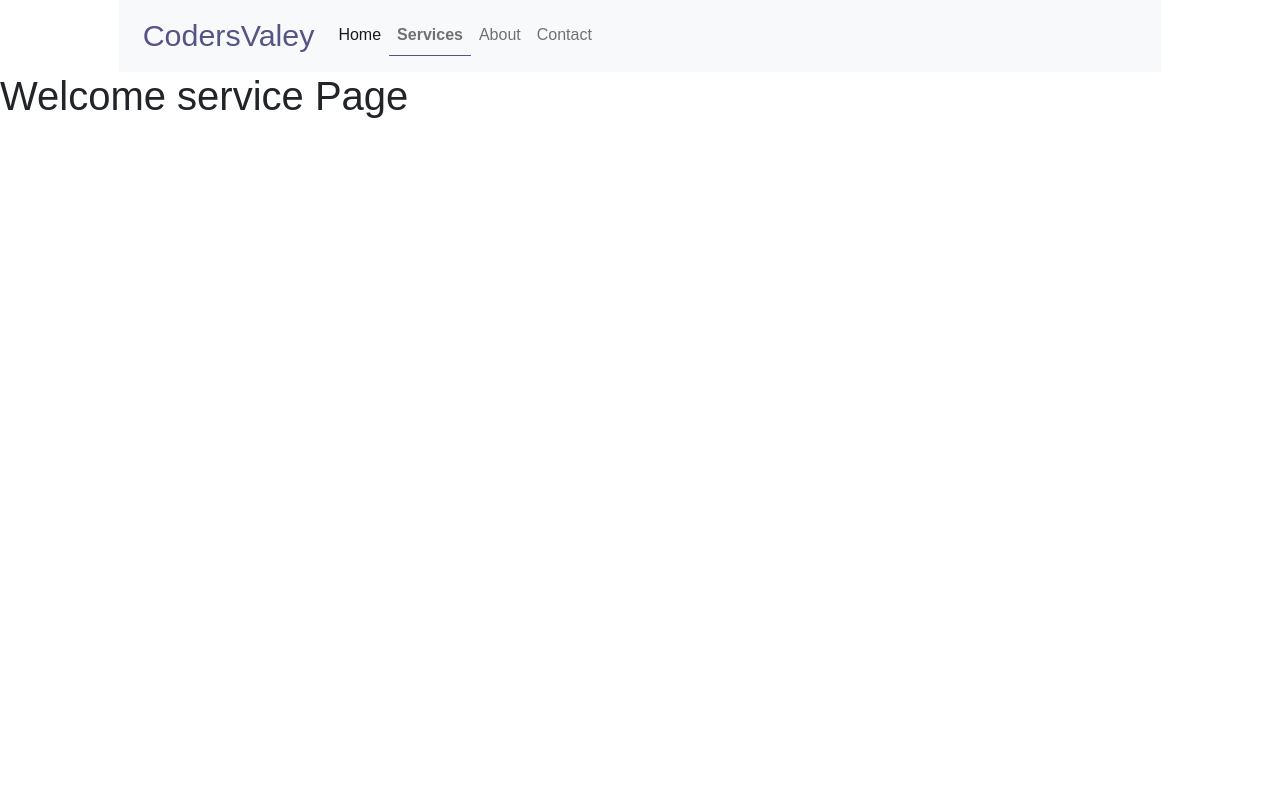
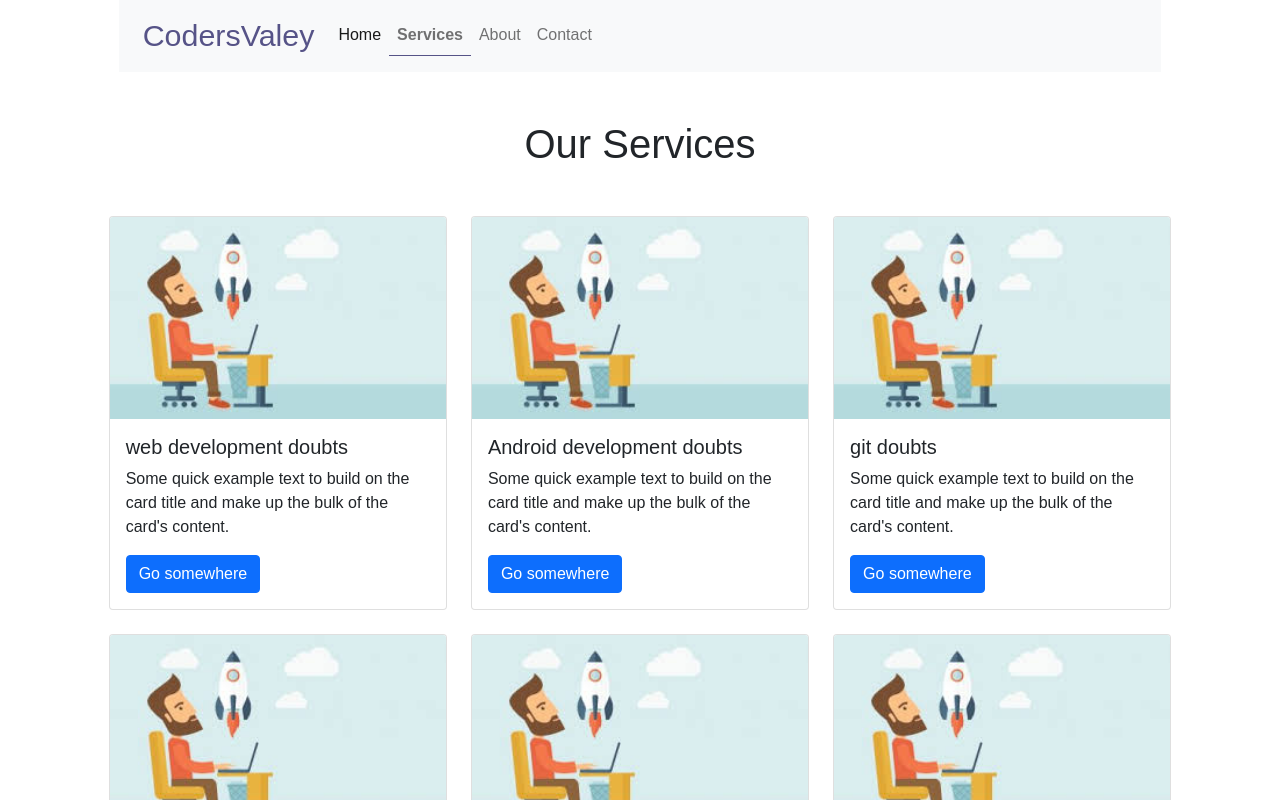
Before and after one commit to narayank9312/CoderValey, a React (Create React App) app: page /service in a window 1280 px wide. Shown: the top 800 px of the page. Built offline with nearby package versions, Linux system fonts and the light colour scheme.

Commit message:
service page
Signed-off-by: Narayan Kumar Jha <narayank9312@gmail.com>

```diff
--- a/src/About.jsx
+++ b/src/About.jsx
@@ -1,9 +1,16 @@
 import React from 'react'
+import Common from './Common'
+import web from '../src/img/study1.jpg';
 
-function About() {
+const About = () => {
     return (
         <div>
-            <h1> Welcome About Page </h1>
+            <Common
+            name="Welcome to about page"
+            imgsrc={web}
+            visit="/contact"
+            btname="Contact Now"
+            />
         </div>
     )
 }
--- /dev/null
+++ b/src/Cards.jsx
@@ -0,0 +1,31 @@
+import React from 'react';
+import service from './service';
+import {NavLink} from 'react-router-dom';
+
+const cards = (props) => {
+  return (
+    <>
+
+              <div className="col-md-4 col-10 mx-auto">
+                <div className="card">
+                  <img src={props.imgsrc} class="card-img-top" alt={props.imgsrc} />
+                  <div className="card-body">
+                    <h5 className="card-title font-weight-bold">{props.title}</h5>
+                    <p className="card-text">
+                      Some quick example text to build on the card title and
+                      make up the bulk of the card's content.
+                    </p>
+                    <NavLink to="/" class="btn btn-primary">
+                      Go somewhere
+                    </NavLink>
+                  </div>
+                </div>
+                </div>
+
+
+    </>
+  );
+};
+
+
+export default cards;
--- /dev/null
+++ b/src/Common.jsx
@@ -0,0 +1,47 @@
+import React from 'react';
+import {NavLink} from 'react-router-dom';
+
+
+const Common = (props) => {
+
+
+  return (
+    <>
+      <section id="header" className=" d-flex align-items-centre">
+        <div className="container-fluid ">
+          <div className="row">
+            <div className="col-10 mx-auto">
+              <div className="row">
+                <div className="col-md-4 col-10 mx-auto">
+                  <h1>
+                    {props.name}
+                    <br />
+                    <strong className="brand-name"> CodersValey </strong>
+                  </h1>
+                  <h2 className="my-3">
+                    We are the team of talented developer solving your doubts
+                  </h2>
+                  <div className="col-md-6  d-flex justify-content-center  flex-colmun ">
+                    <NavLink to={props.visit} className="btn-get-started">
+                      {props.btname}
+                    </NavLink>
+                  </div>
+                </div>
+
+                <div className="col-md-4 col-10 mx-auto">
+                  <img
+                    src={props. imgsrc}
+                    className="img-fluid animated"
+                    alt=" hom img "
+                  />
+                </div>
+              </div>
+            </div>
+          </div>
+        </div>
+      </section>
+    </>
+  );
+}
+
+export default Common;
--- a/src/Contact.jsx
+++ b/src/Contact.jsx
@@ -1,6 +1,6 @@
 import React from 'react'
 
-function About() {
+function Contact() {
     return (
         <div>
             <h1> Welcome Contact Page </h1>
@@ -8,4 +8,4 @@ function About() {
     )
 }
 
-export default About
+export default Contact
--- a/src/Home.jsx
+++ b/src/Home.jsx
@@ -1,44 +1,17 @@
 import React from 'react';
-import {NavLink} from 'react-router-dom';
+import Common from './Common';
 import web from '../src/img/rocket.jpg';
 
-function Home() {
+const Home = () => {
   return (
-    <>
-      <section id="header" className=" d-flex align-items-centre">
-        <div className="container-fluid nav_bg">
-          <div className="row">
-            <div className="col-10 mx-auto">
-              <div className="row">
-                <div classname="col-md-6 pt-5 pt-lg-0 order-2 order-lg-1 d-flex justify-content-centre flex-column">
-                  <h1>
-                    Grow your skill with
-                    <br />
-                    <strong className="brand-name"> CodersValey </strong>
-                  </h1>
-                  <h2 className="my-3">
-                    We are the team of talented developer solving your doubts
-                  </h2>
-                  <div className="mt-3">
-                    <NavLink to="/service" className="btn-get-started">
-                      Get Started
-                    </NavLink>
-                  </div>
-                </div>
-
-                <div className="col-lg-6 order-1 order-lg-2 header-img">
-                  <img
-                    src={web}
-                    className="img-fluid animated"
-                    alt=" hom img "
-                  />
-                </div>
-              </div>
-            </div>
-          </div>
-        </div>
-      </section>
-    </>
+    <div>
+      <Common
+        name="Grow your skill with"
+        imgsrc={web}
+        visit="/service"
+        btname="Get Started"
+      />
+    </div>
   );
 }
 
--- /dev/null
+++ b/src/Sdata.jsx
@@ -0,0 +1,31 @@
+import web from '../src/img/rocket.jpg';
+
+const Sdata = [
+{
+    imgsrc: web,
+    title: "web development doubts"
+},
+{
+    imgsrc: web,
+    title: "Android development doubts"
+},
+{
+    imgsrc: web,
+    title: "git doubts"
+},
+{
+    imgsrc: web,
+    title: "java doubts"
+},
+{
+    imgsrc: web,
+    title: "python doubts"
+},
+{
+    imgsrc: web,
+    title: "data structure and algorithm doubt"
+}
+
+]
+
+export default Sdata;
--- a/src/index.css
+++ b/src/index.css
@@ -3,7 +3,7 @@
 * {
   margin: 0;
   padding: 0;
-  box-sizing: border-box;
+  box-sizing: none;
   font-family: muli, sans-serif;
 }
 
--- a/src/service.jsx
+++ b/src/service.jsx
@@ -1,11 +1,37 @@
-import React from 'react'
+import React from 'react';
+import Cards from './Cards';
+import Sdata from './Sdata'
 
-function Service() {
-    return (
-        <div>
-            <h1> Welcome service Page </h1>
+
+
+const service = () => {
+  return (
+    <>
+      <div className="my-5">
+        <h1 className="text-center"> Our Services </h1>
+      </div>
+      <div classname="contaier-fluid mb-5">
+        <div className="row">
+          <div className="col-10 mx-auto">
+            <div className="row gy-4">
+                {
+                    Sdata.map((val,ind) => {
+                        return <Cards
+                        key={ind}
+                        imgsrc={val.imgsrc}
+                        title={val.title}
+                        />
+                    })
+                }
+
+
+
+            </div>
+          </div>
         </div>
-    )
-}
+      </div>
+    </>
+  );
+};
 
-export default Service
+export default service;
```
Also changed, not shown: src/img/study1.jpg (added).
